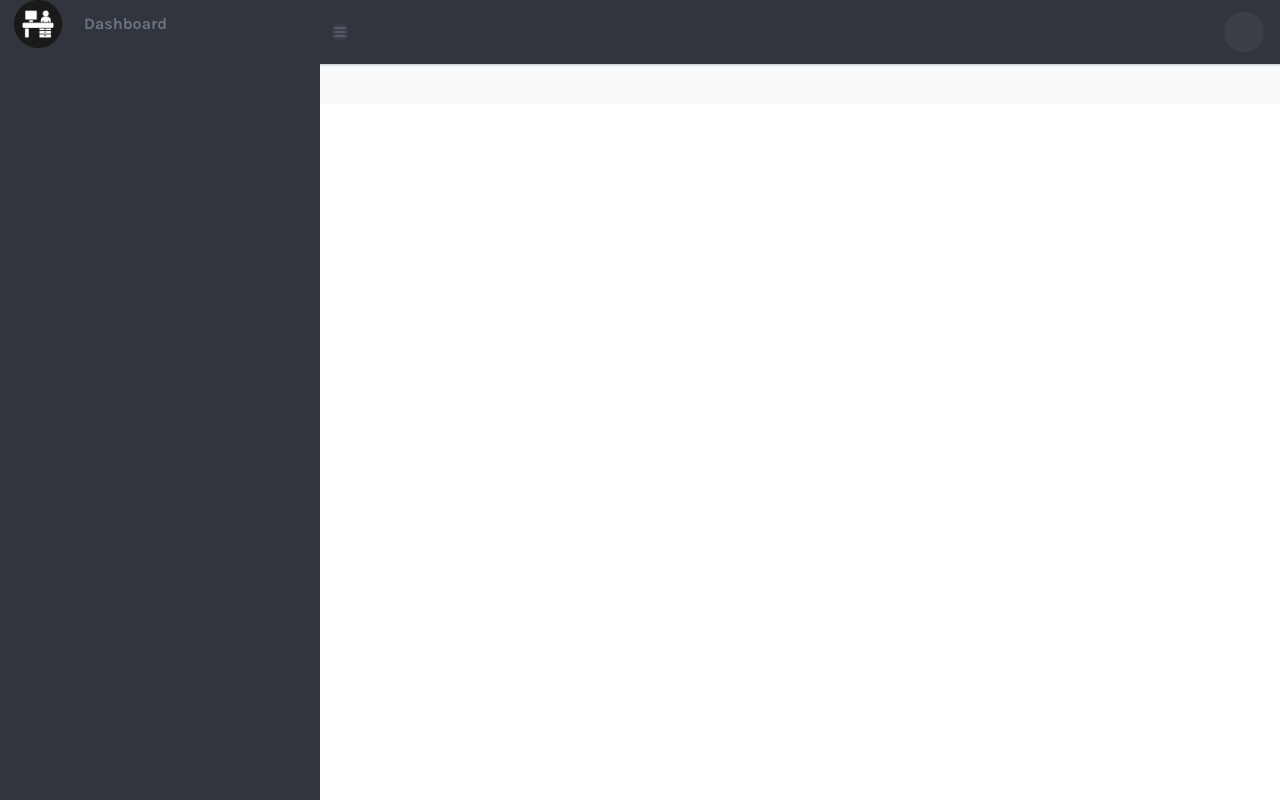
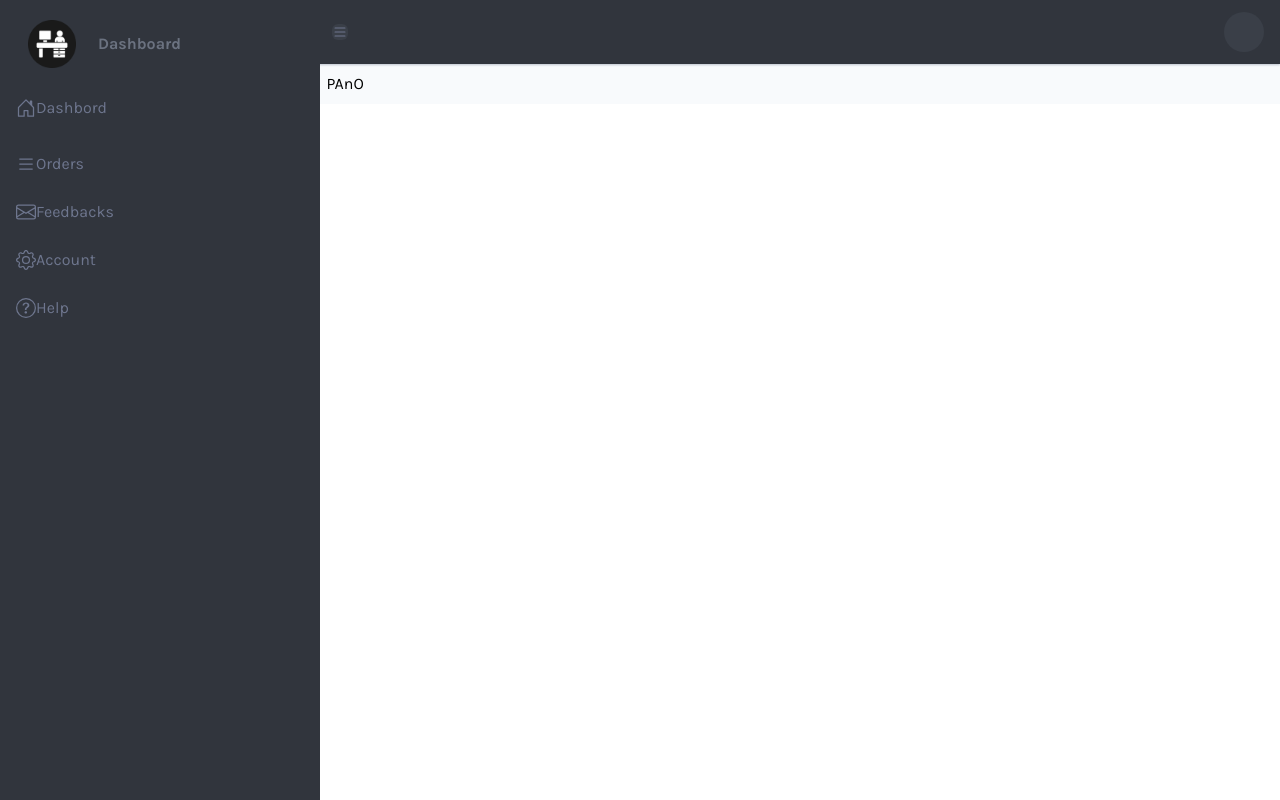
Before and after one commit to percym/nextjs-admin-dashboard-, a Next.js app: page / in a window 1280 px wide. Built offline with nearby package versions, Linux system fonts and the light colour scheme.

Commit message:
menu items showing

```diff
--- /dev/null
+++ b/SIDEBAR_CONSTANTS.tsx
@@ -0,0 +1,41 @@
+import { BsEnvelope, BsEnvelopeArrowDown, BsGear, BsHouseDoor, BsKanban, BsList, BsListCheck, BsQuestionCircle } from "react-icons/bs";
+import { SideNavItem } from "./types/types";
+
+export const SIDE_NAV_ITEMS:SideNavItem[]=[
+    {
+        title:"Dashbord",
+        path:"/",
+        icon:<BsHouseDoor size={20} />
+    },
+    {
+        title:"Products",
+        path:"/produts",
+        icon:<BsKanban size={20}/>,
+        submenu:true,
+        subMenuItems:[
+            {title:'All ', path:'/products'},
+            {title:'New ', path:'/products/new'},
+        ],
+
+    },
+    {
+        title:"Orders",
+        path:"/",
+        icon:<BsList size={20}/>,
+    },
+    {
+        title:"Feedbacks",
+        path:"/feedbacks",
+        icon:<BsEnvelope size={20}/>,
+    },
+    {
+        title:"Account",
+        path:"/account",
+        icon:<BsGear size={20}/>,
+    },
+    {
+    title:"Help",
+    path:"/help",
+    icon:<BsQuestionCircle size={20}/>,
+},
+]
--- a/app/components/pagewrapper.tsx
+++ b/app/components/pagewrapper.tsx
@@ -2,7 +2,7 @@ import React, { ReactNode } from 'react'
 
 const Pagewrapper = ({children}:{children:ReactNode}) => {
   return (
-    <div className='bg-slate-50 flex-grow text-black p-2 mt-16'>
+    <div className='bg-slate-50 flex-grow text-black p-2 mt-16 pl-[20.4rem]'>
       {children}
     </div>
   )
--- /dev/null
+++ b/app/components/sidebar-menu-item.tsx
@@ -0,0 +1,19 @@
+import { SideNavItem } from '@/types/types'
+import React from 'react'
+import Link from 'next/link'
+
+const SideBarMenuItem = ({item}:{item:SideNavItem}) => {
+  return (
+    <>
+    {item.submenu?
+        (<div> </div>):
+        (<Link href={item.path} className='flex items-center min-h[40px] h-full text-[#6e768e] py-2 px-4 hover:text-white' >
+            {item.icon}
+            <span>{item.title}</span>
+        </Link>)
+    }
+    </>
+  )
+}
+
+export default SideBarMenuItem
--- a/app/components/sidebar.tsx
+++ b/app/components/sidebar.tsx
@@ -1,11 +1,13 @@
 import React from 'react'
 import Image from 'next/image'
+import { SIDE_NAV_ITEMS } from '@/SIDEBAR_CONSTANTS'
+import SideBarMenuItem from './sidebar-menu-item'
 
 const Sidebar = () => {
   return (
     <aside
     className='fixed bg-[#31353d] text-gray-500 z-50 h-full shadow-gray-900/20 transition duration-300 ease-in-out w-[20rem]'>
-        <div className="flex relative items-center">
+        <div className="flex relative items-center py-5 px-3.5">
         <Image
             alt='logo'
             src='/work-space.png'
@@ -15,11 +17,15 @@ const Sidebar = () => {
         <h3 className="pl-2 font-bold text-2xL text-[#e6e9ee].min-w.max ">
              Dashboard
         </h3>
-        <nav>
 
+        </div>
+        <nav className='flex flex-col gap-2 transition duration-300' >
+            {
+                SIDE_NAV_ITEMS.map((item,index)=>{
+                    return <SideBarMenuItem item={item}/>
+                })
+            }
         </nav>
-        </div>
-
 
     </aside>
   )
--- /dev/null
+++ b/types/types.tsx
@@ -0,0 +1,7 @@
+export type SideNavItem= {
+    title:string;
+    path:string;
+    icon?:JSX.Element;
+    submenu?:boolean;
+    subMenuItems?:SideNavItem[];
+}
```
